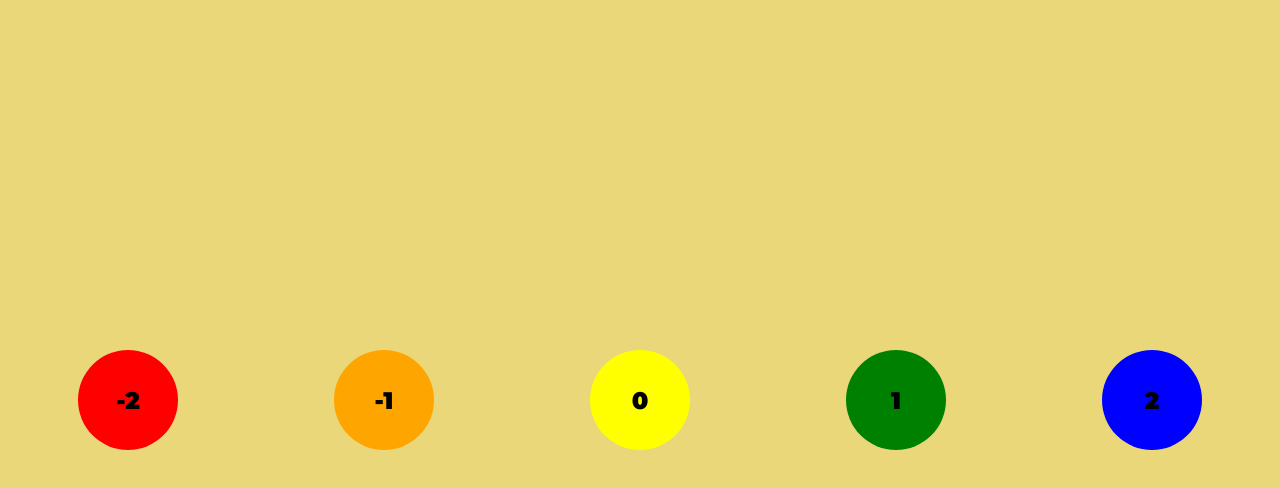
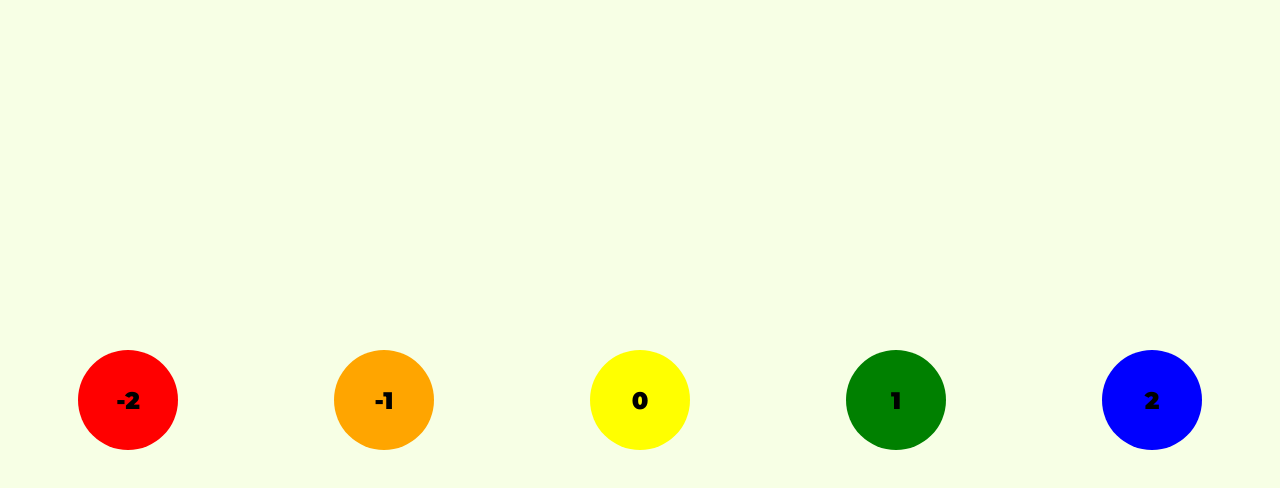
Before and after one commit to MandyGan/Mood-Track-App, a React (Create React App) app: page / in a window 1280 px wide. Both pictures are taken after a click on the button "log". Shown: the top 488 px of the page. Built offline with nearby package versions, Linux system fonts and the light colour scheme.

Commit message:
Update color for NewRatingForm

```diff
--- a/src/components/NewRatingForm.css
+++ b/src/components/NewRatingForm.css
@@ -1,5 +1,5 @@
 .newRatingForm {
-    background-color: rgb(233, 215, 122);
+    background-color:#F7FFE5;
     height: 100%;
     display: flex;
     align-items: center;
```
